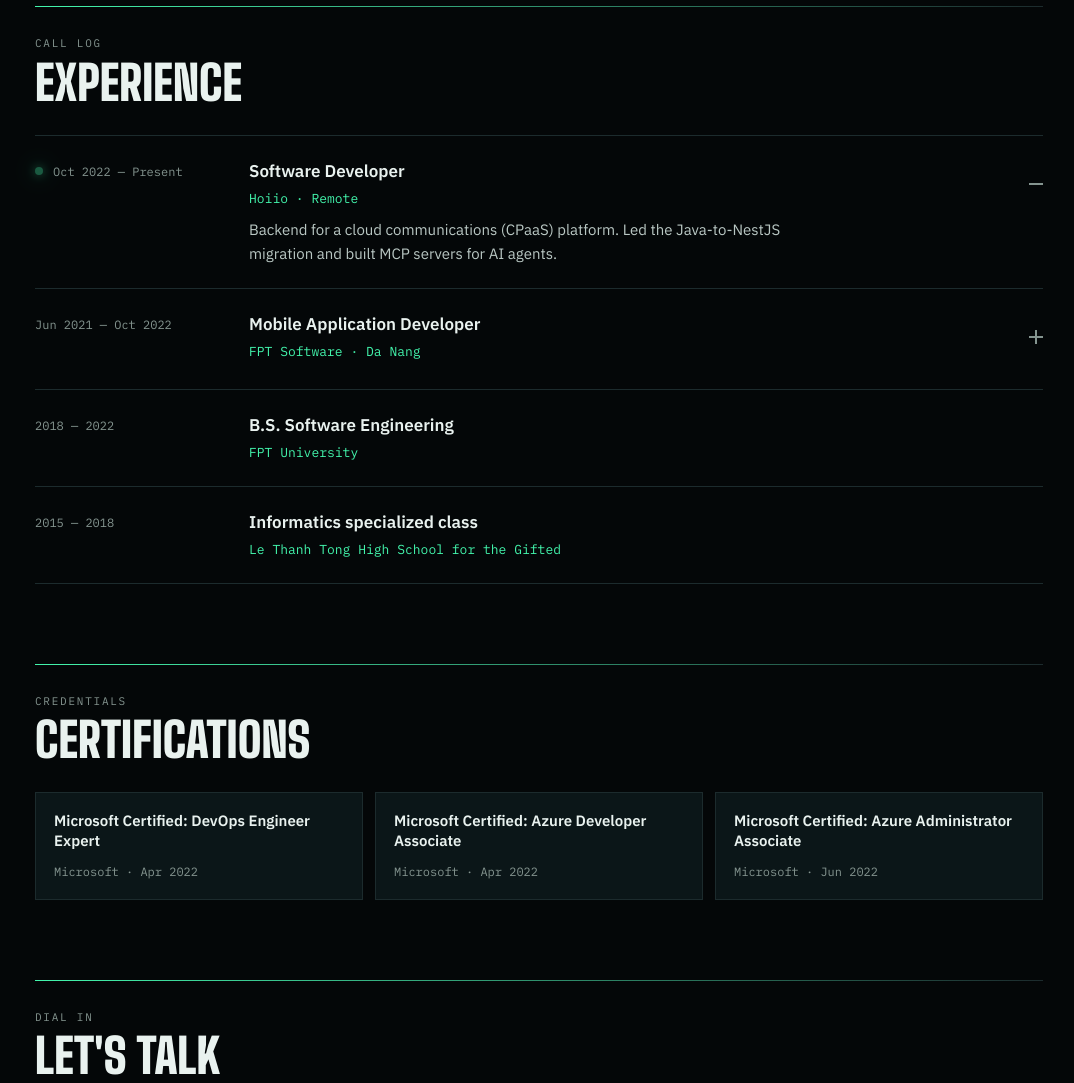
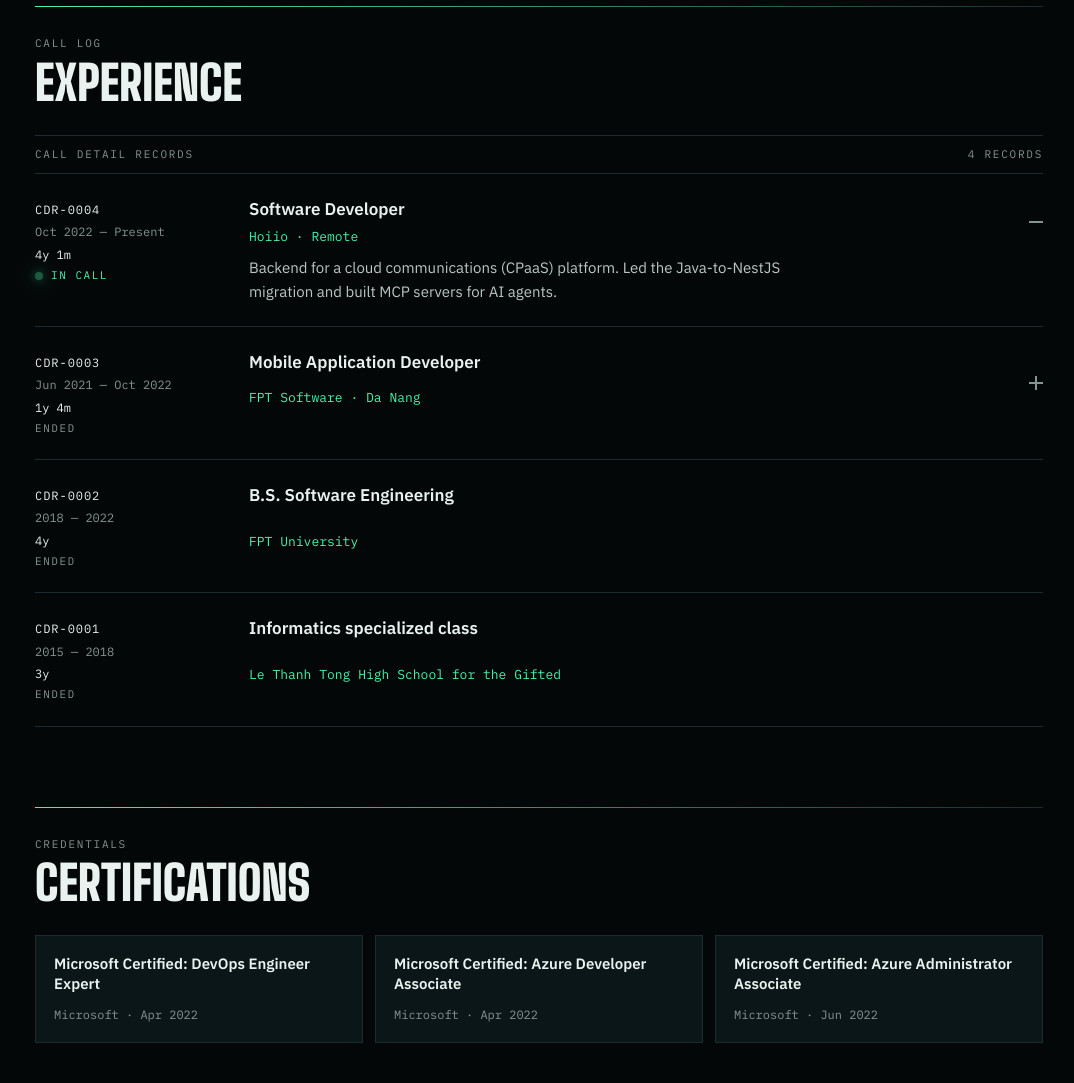
Before and after one commit to thuan895-org/me, a plain HTML site: page index.html in a window 1280 px wide. Shown: the part 1240-2323 px from the top of the page, without its empty margins (101-1175 px from the left). Drawn offline with Linux system fonts and the light colour scheme.

Commit message:
feat: call log as call detail records with live duration
Co-Authored-By: Claude Opus 5.5 <noreply@anthropic.com>

```diff
--- a/assets/css/style.css
+++ b/assets/css/style.css
@@ -298,7 +298,13 @@ a.contact-value:hover { color: var(--signal); }
 }
 
 /* Expandable call log */
-.log-when { display: flex; align-items: center; align-self: start; gap: 10px; }
+/* CDR: each call log row carries a call record (id, period, length, state) */
+.log-when { display: grid; gap: 3px; align-self: start; }
+.cdr-head { display: flex; justify-content: space-between; gap: 12px; padding-block: 10px; border-bottom: 1px solid var(--line); }
+.cdr-id { color: var(--ink); letter-spacing: 0.08em; }
+.cdr-dur { color: var(--ink); }
+.cdr-state { display: flex; align-items: center; gap: 8px; text-transform: uppercase; letter-spacing: 0.14em; font-size: 11px; }
+.cdr-state.live { color: var(--signal); }
 .log-toggle {
   display: grid; grid-template-columns: minmax(0, 1fr) auto; column-gap: 16px; row-gap: 4px;
   width: 100%; padding: 0; background: none; border: 0; text-align: left; cursor: pointer;
@@ -389,6 +395,7 @@ a.contact-value:hover { color: var(--signal); }
   .room-light { display: none; }
   .room-card { max-height: calc(100% - 4px); }
   .log-row { grid-template-columns: minmax(0, 1fr); gap: 6px; }
+  .log-when { display: flex; flex-wrap: wrap; align-items: center; column-gap: 14px; }
   .certs, .contact { grid-template-columns: minmax(0, 1fr); }
   .stats, .ivr-keys { grid-template-columns: repeat(2, minmax(0, 1fr)); }
   .status .label { font-size: 10px; letter-spacing: 0.1em; }
--- a/assets/js/content.js
+++ b/assets/js/content.js
@@ -23,6 +23,7 @@ const T = {
     ivr_tip: "Your keyboard works too.",
     hint: "or dial 101–103 on your keyboard",
     dialing: "Dialing", noExt: "No such extension",
+    cdr: "Call detail records", records: "records", inCall: "In call", ended: "Ended", yr: "y", mo: "m",
     rooms: {
       migration: {
         title: "Led the move from Java to NestJS",
@@ -51,10 +52,10 @@ const T = {
       }
     },
     log: [
-      { now: true, when: "Oct 2022 — Present", role: "Software Developer", org: "Hoiio · Remote", note: "Backend for a cloud communications (CPaaS) platform. Led the Java-to-NestJS migration and built MCP servers for AI agents." },
-      { when: "Jun 2021 — Oct 2022", role: "Mobile Application Developer", org: "FPT Software · Da Nang", note: "Retail and commerce mobile apps for Japanese clients, built with React Native and Java." },
-      { when: "2018 — 2022", role: "B.S. Software Engineering", org: "FPT University", note: "" },
-      { when: "2015 — 2018", role: "Informatics specialized class", org: "Le Thanh Tong High School for the Gifted", note: "" }
+      { now: true, start: "2022-10", when: "Oct 2022 — Present", role: "Software Developer", org: "Hoiio · Remote", note: "Backend for a cloud communications (CPaaS) platform. Led the Java-to-NestJS migration and built MCP servers for AI agents." },
+      { start: "2021-06", end: "2022-10", when: "Jun 2021 — Oct 2022", role: "Mobile Application Developer", org: "FPT Software · Da Nang", note: "Retail and commerce mobile apps for Japanese clients, built with React Native and Java." },
+      { start: "2018", end: "2022", when: "2018 — 2022", role: "B.S. Software Engineering", org: "FPT University", note: "" },
+      { start: "2015", end: "2018", when: "2015 — 2018", role: "Informatics specialized class", org: "Le Thanh Tong High School for the Gifted", note: "" }
     ]
   },
   vi: {
@@ -77,6 +78,7 @@ const T = {
     ivr_tip: "Có thể bấm phím số trên bàn phím.",
     hint: "hoặc quay số 101–103 trên bàn phím",
     dialing: "Đang quay số", noExt: "Không có máy nhánh này",
+    cdr: "Bản ghi cuộc gọi", records: "bản ghi", inCall: "Đang gọi", ended: "Đã kết thúc", yr: " năm", mo: " tháng",
     rooms: {
       migration: {
         title: "Dẫn dắt chuyển đổi từ Java sang NestJS",
@@ -105,10 +107,10 @@ const T = {
       }
     },
     log: [
-      { now: true, when: "10/2022 — Nay", role: "Software Developer", org: "Hoiio · Remote", note: "Backend cho nền tảng liên lạc đám mây (CPaaS). Dẫn dắt chuyển đổi Java sang NestJS và xây MCP server cho AI agent." },
-      { when: "06/2021 — 10/2022", role: "Mobile Application Developer", org: "FPT Software · Đà Nẵng", note: "Ứng dụng di động bán lẻ, thương mại cho khách hàng Nhật, dùng React Native và Java." },
-      { when: "2018 — 2022", role: "Cử nhân Kỹ thuật phần mềm", org: "Đại học FPT", note: "" },
-      { when: "2015 — 2018", role: "Lớp chuyên Tin", org: "THPT Chuyên Lê Thánh Tông", note: "" }
+      { now: true, start: "2022-10", when: "10/2022 — Nay", role: "Software Developer", org: "Hoiio · Remote", note: "Backend cho nền tảng liên lạc đám mây (CPaaS). Dẫn dắt chuyển đổi Java sang NestJS và xây MCP server cho AI agent." },
+      { start: "2021-06", end: "2022-10", when: "06/2021 — 10/2022", role: "Mobile Application Developer", org: "FPT Software · Đà Nẵng", note: "Ứng dụng di động bán lẻ, thương mại cho khách hàng Nhật, dùng React Native và Java." },
+      { start: "2018", end: "2022", when: "2018 — 2022", role: "Cử nhân Kỹ thuật phần mềm", org: "Đại học FPT", note: "" },
+      { start: "2015", end: "2018", when: "2015 — 2018", role: "Lớp chuyên Tin", org: "THPT Chuyên Lê Thánh Tông", note: "" }
     ]
   }
 };
--- a/assets/js/main.js
+++ b/assets/js/main.js
@@ -10,12 +10,18 @@ function applyLang() {
   document.querySelectorAll("[data-i18n]").forEach((el) => { el.innerHTML = d[el.dataset.i18n]; });
   document.querySelectorAll("[data-i18n-label]").forEach((el) => { el.setAttribute("aria-label", d[el.dataset.i18nLabel]); });
   document.querySelectorAll(".lang button").forEach((b) => b.setAttribute("aria-pressed", String(b.dataset.lang === lang)));
-  document.getElementById("log").innerHTML = d.log.map((r, i) => {
+  document.getElementById("log").innerHTML = `
+    <div class="cdr-head reveal" style="--i:0"><span class="label">${esc(d.cdr)}</span><span class="label">${d.log.length} ${esc(d.records)}</span></div>` + d.log.map((r, i) => {
     const head = `<span class="log-role">${esc(r.role)}</span><span class="log-org">${esc(r.org)}</span>`;
     const open = openLog.has(i);
     return `
     <div class="log-row reveal" style="--i:${i + 1}">
-      <div class="log-when">${r.now ? `<span class="led" aria-hidden="true"></span>` : ""}${esc(r.when)}</div>
+      <div class="log-when">
+        <span class="cdr-id">CDR-${String(d.log.length - i).padStart(4, "0")}</span>
+        <span>${esc(r.when)}</span>
+        <span class="cdr-dur">${duration(r.start, r.end, d)}</span>
+        <span class="cdr-state${r.now ? " live" : ""}">${r.now ? `<span class="led" aria-hidden="true"></span>` : ""}${esc(r.now ? d.inCall : d.ended)}</span>
+      </div>
       <div class="log-what">
         ${r.note ? `
         <button type="button" class="log-toggle" data-log="${i}" aria-expanded="${open}" aria-controls="log-d${i}">${head}<span class="log-plus" aria-hidden="true"></span></button>
@@ -24,6 +30,15 @@ function applyLang() {
     </div>`;
   }).join("");
   renderRoom();
+}
+
+// Call length from "YYYY" or "YYYY-MM"; an open record runs to this month.
+function duration(start, end, d) {
+  const n = new Date();
+  const m = (v) => { const [y, mo] = v.split("-").map(Number); return y * 12 + (mo || 0); };
+  const total = (end ? m(end) : n.getFullYear() * 12 + n.getMonth() + 1) - m(start);
+  const y = Math.floor(total / 12), mo = total % 12;
+  return [y ? y + d.yr : "", mo ? mo + d.mo : ""].filter(Boolean).join(" ");
 }
 
 // Call log rows that are expanded; the current job starts open.
```
